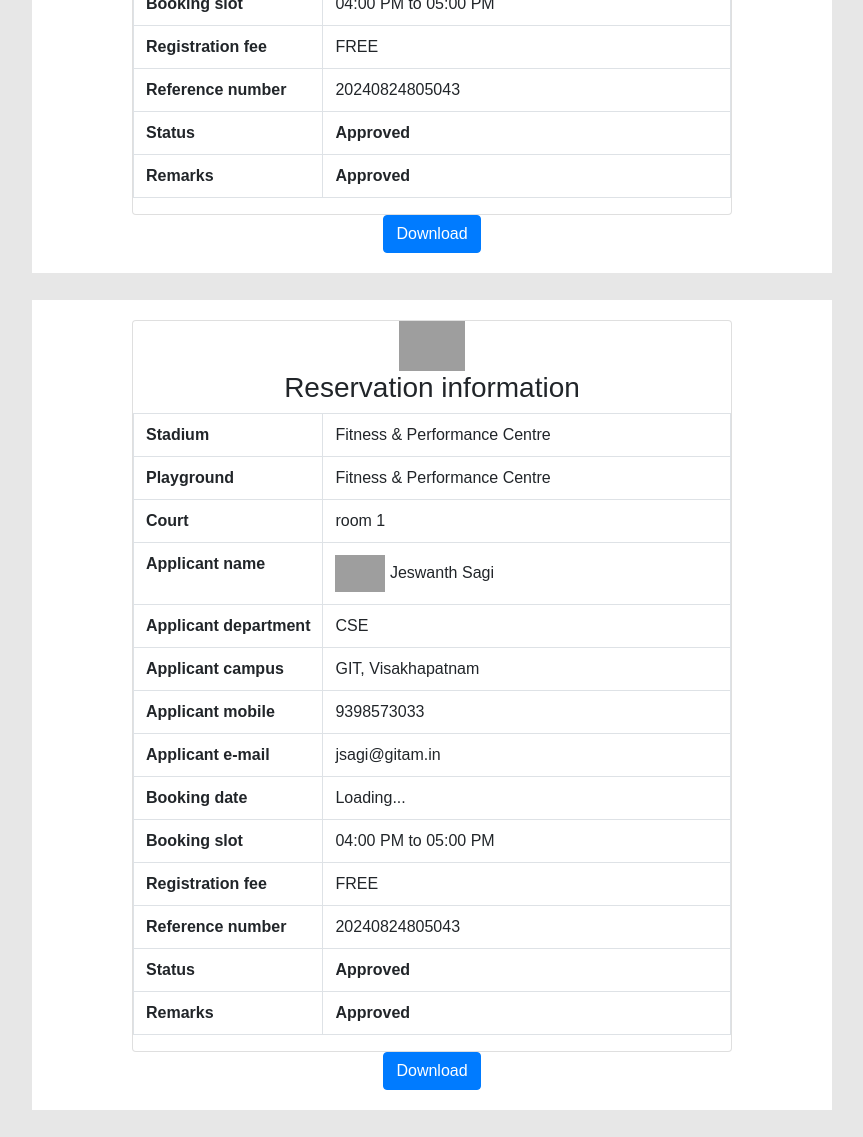
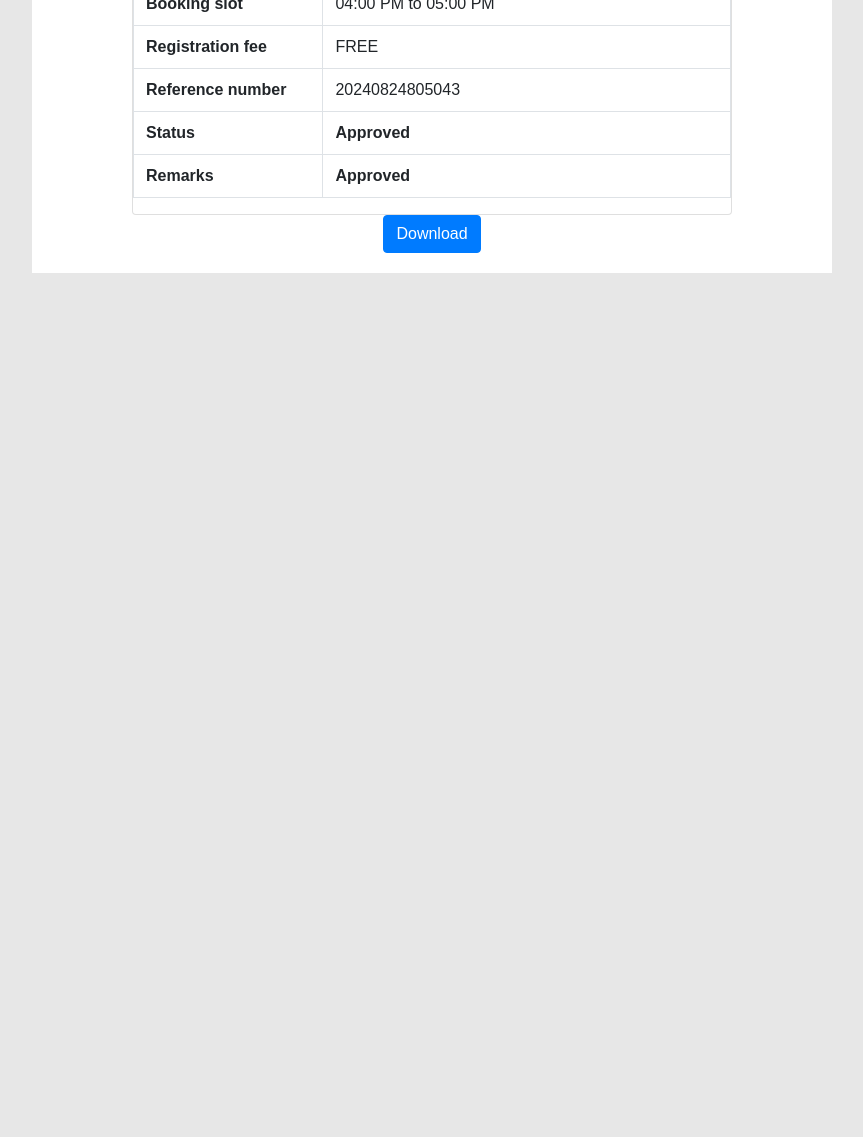
Before and after one commit to jeshwanth059/gsports.gitam.edu, a plain HTML site: page index.html in a window 1280 px wide. Shown: the part 537-1674 px from the top of the page, without its empty margins (208-1071 px from the left). After the commit the page ends 837 px from the top, so only its background shows below. Drawn offline with nearby package versions, Linux system fonts and the light colour scheme; grey boxes are pictures that could not be loaded; a script that the page names is missing.

Commit message:
Update index.html

```diff
--- a/index.html
+++ b/index.html
@@ -189,193 +189,3 @@
 
 
 <div id="monica-content-root" class="monica-widget"></div></body><grammarly-desktop-integration data-grammarly-shadow-root="true"></grammarly-desktop-integration></html><html lang=""><head>
-	<meta charset="utf-8">
-	<meta http-equiv="X-UA-Compatible" content="IE=edge">
-	<meta name="viewport" content="width=device-width, initial-scale=1">
-	<link href="https://gsports.gitam.edu/assets/css/bootstrap.css" rel="stylesheet">
-	<link rel="stylesheet" href="https://gsports.gitam.edu/assets/font-awesome/css/font-awesome.min.css">
-
-	<title></title>
-	<style type="text/css">
-		body {
-			font-size: 18px;
-			font-family: 'Arial';
-			background: #e7e7e7;
-		}
-
-		#print-table {
-			margin: 0 auto;
-			width: 800px;
-			background: #fff;
-			padding: 20px;
-		}
-
-		table {
-			margin: 0 auto;
-		}
-
-		table th {
-			font-weight: bold;
-			text-align: left;
-			width: 25%;
-		}
-
-		table td {
-			/text-align: center;/
-			width: 75%;
-		}
-
-
-		.user-img {
-			width: 50px;
-			/*		height: 50px;*/
-			/*		border-radius: 50%;*/
-		}
-	</style>
-<style id="monica-reading-highlight-style">
-        .monica-reading-highlight {
-          animation: fadeInOut 1.5s ease-in-out;
-        }
-
-        @keyframes fadeInOut {
-          0%, 100% { background-color: transparent; }
-          30%, 70% { background-color: rgba(2, 118, 255, 0.20); }
-        }
-      </style></head>
-
-<body data-new-gr-c-s-check-loaded="14.1192.0" data-gr-ext-installed="" monica-version="5.10.5" monica-id="ofpnmcalabcbjgholdjcjblkibolbppb">
-
-	<div id="print-table">
-		<div class="card" style="width:600px !important; margin:0 auto;" id="print-pdf">
-			<div class="logo text-center">
-				<!-- <img src="https://gsports.gitam.edu/assets/images/GITAM_logo.png" class="gitam-logo-1" height="50"> -->
-				<img src="https://cdn.gitam.edu/images/logo/gitam-new-logo.png" class="gitam-logo-1" height="50">
-				<h3>Reservation information</h3>
-			</div>
-			<table class="m17 jb jb1 table table-bordered" style="width:100% !important">
-				<tbody>
-					<tr>
-						<th>Stadium</th>
-						<td>
-							Fitness &amp; Performance Centre						</td>
-					</tr>
-					<tr>
-						<th>Playground</th>
-						<td>
-							Fitness &amp; Performance Centre						</td>
-					</tr>
-					<tr>
-						<th>Court</th>
-						<td>
-							room 1						</td>
-					</tr>
-					<tr>
-						<th>Applicant name</th>
-						<td>
-														<img src="https://doeresults.gitam.edu/photo/img.aspx?id=VU21CSEN0500059" class="user-img"> Jeswanth Sagi						</td>
-					</tr>
-					<tr>
-						<th>Applicant department</th>
-						<td>
-							CSE						</td>
-					</tr>
-					<tr>
-						<th>Applicant campus</th>
-						<td>
-							GIT, Visakhapatnam						</td>
-					</tr>
-					<tr>
-						<th>Applicant mobile</th>
-						<td>
-							9398573033						</td>
-					</tr>
-					<tr>
-						<th>Applicant e-mail</th>
-						<td>
-							jsagi@gitam.in						</td>
-					</tr>
-										<tr>
-						<th>Booking date</th>
-						<td id="booking-date">Loading...</td>
-
-					</tr>
-					<tr>
-						<th>Booking slot</th>
-						<td>
-							04:00 PM to 05:00 PM					</td>
-					</tr>
-
-					<tr>
-						<th>Registration fee</th>
-						<td>
-							FREE						</td>
-					</tr>
-					<tr>
-						<th>Reference number</th>
-						<td>
-							20240824805043						</td>
-					</tr>
-					<tr>
-						<th>Status</th>
-						<td>
-							<b>Approved</b>						</td>
-					</tr>
-					<tr>
-						<th>Remarks</th>
-						<td>
-							<b>Approved</b>						</td>
-					</tr>
-				</tbody>
-			</table>
-		</div>
-
-		<div style="text-align: center;" id="print-btn"><button class="btn btn-primary" onclick="printpage();" type="button">Download</button></div>
-	</div>
-	<br>
-
-	<!-- <script type="text/javascript" src="https://cdnjs.cloudflare.com/ajax/libs/pdfmake/0.1.22/pdfmake.min.js"></script>
-    <script type="text/javascript" src="https://cdnjs.cloudflare.com/ajax/libs/html2canvas/0.4.1/html2canvas.min.js"></script> -->
-	<script type="text/javascript" src="https://gsports.gitam.edu/assets/js/pdfmake.min.js"></script>
-	<script type="text/javascript" src="https://gsports.gitam.edu/assets/js/html2canvas.min.js"></script>
-	<script type="text/javascript">
-		function printpage() {
-
-			document.getElementById("print-btn").style.display = 'none';
-			var fileName = '20240824805043' + ".pdf";
-			html2canvas(document.getElementById('print-pdf'), {
-				onrendered: function(canvas) {
-					var data = canvas.toDataURL();
-					var docDefinition = {
-						content: [{
-							image: data,
-							width: 500,
-						}]
-					};
-					pdfMake.createPdf(docDefinition).download(fileName);
-				}
-			});
-		}
-		function formatDate(date) {
-      const options = { day: 'numeric'-month: 'short'-year: 'numeric' };
-      return date.toLocaleDateString(undefined, options);
-    }
-
-    document.addEventListener('DOMContentLoaded', () => {
-      const today = new Date();
-      document.getElementById('booking-date').textContent = formatDate(today);
-    });
-
-	</script>
-	<style>
-		td {
-			white-space: nowrap;
-		}
-
-		th {
-			white-space: nowrap;
-		}
-	</style>
-
-
-
-<div id="monica-content-root" class="monica-widget"></div></body><grammarly-desktop-integration data-grammarly-shadow-root="true"></grammarly-desktop-integration></html>
```
